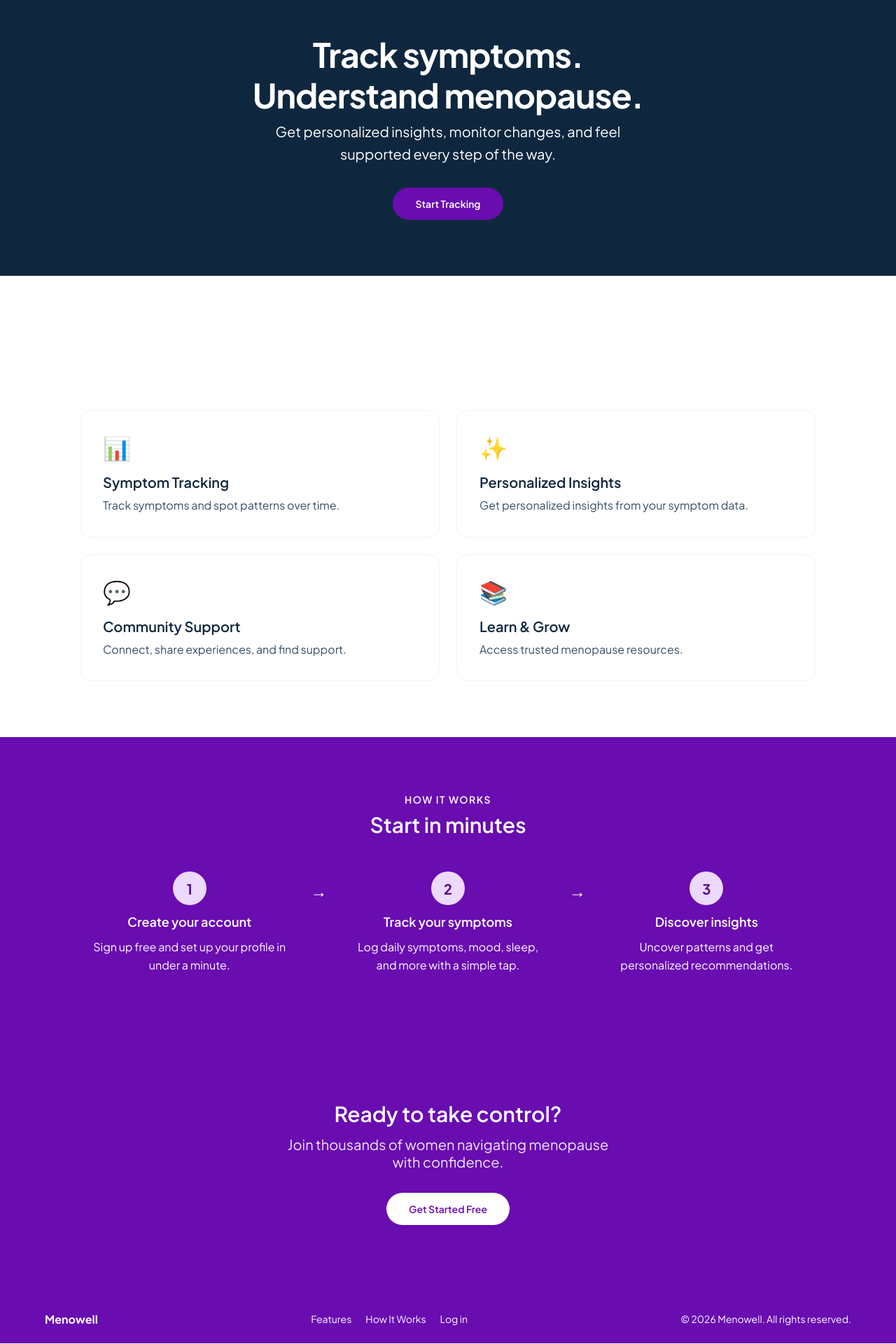
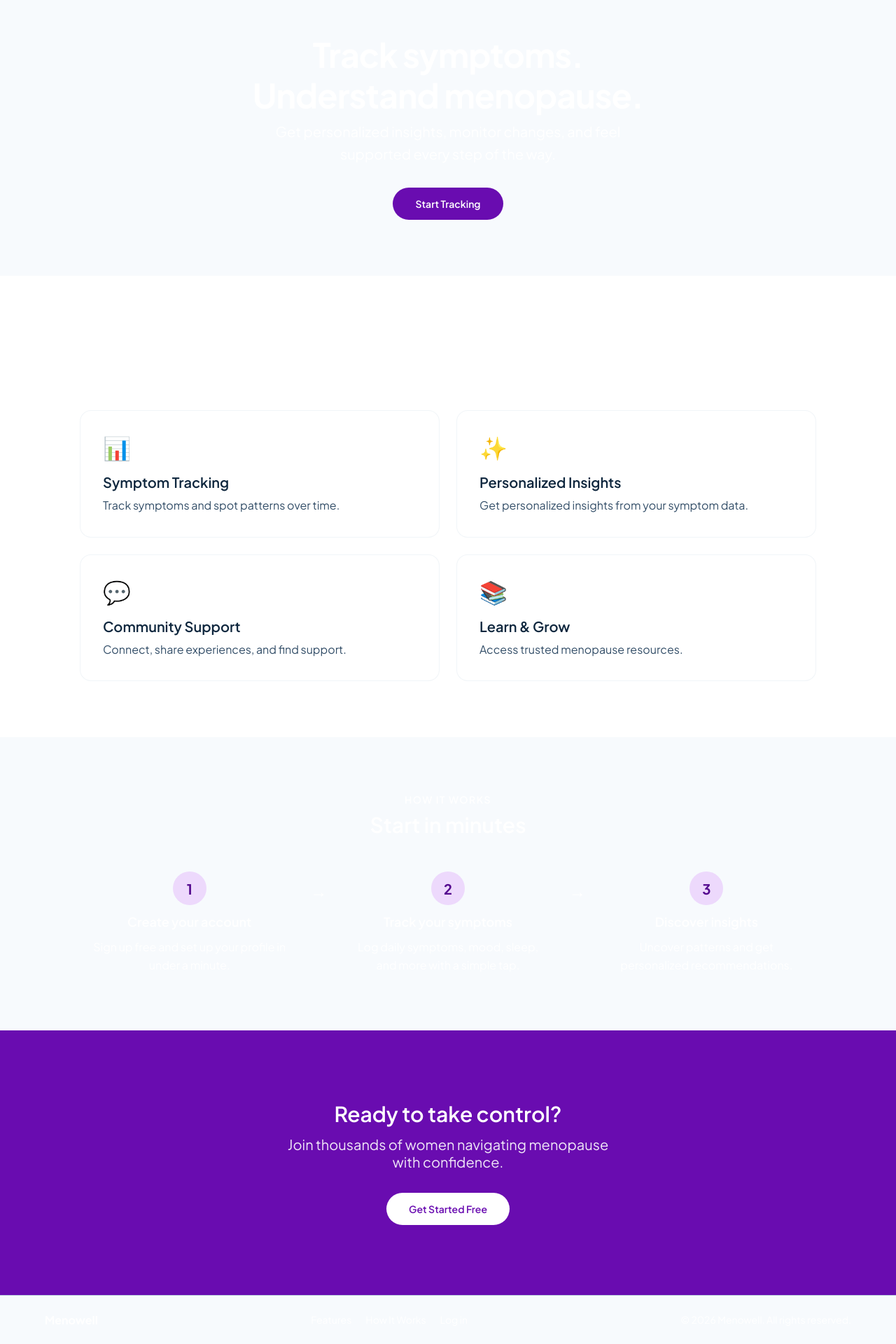
Before and after one commit to Blendiano/Menowell, a Next.js app: page / in a window 1280 px wide. Shown: the part 136-2056 px from the top of the page at 70% size. Built offline with nearby package versions, Linux system fonts and the light colour scheme.

Commit message:
Revert "fix: add dark backgrounds to hero,"
This reverts commit 48f4208ed6fae3409800658f55844c650b33271f.

```diff
--- a/src/app/page.module.css
+++ b/src/app/page.module.css
@@ -16,7 +16,6 @@
   align-items: center;
   justify-content: center;
   text-align: center;
-  background: var(--sys-color-surface-on-surface, #0f273e);
 }
 
 .heroContent {
@@ -162,7 +161,6 @@
 /* How It Works */
 .howItWorks {
   padding: 80px 0;
-  background: var(--sys-color-primary-primary, #690cb0);
 }
 
 .steps {
@@ -251,7 +249,7 @@
 /* Footer */
 .footer {
   padding: 24px 0;
-  background: var(--sys-color-primary-primary, #690cb0);
+  border-top: 1px solid var(--sys-color-outline-outline-variant, #bbccdd);
 }
 
 .footerInner {
```
Also changed, not shown: 1 other file (tests, documents, lock files or other folders).
